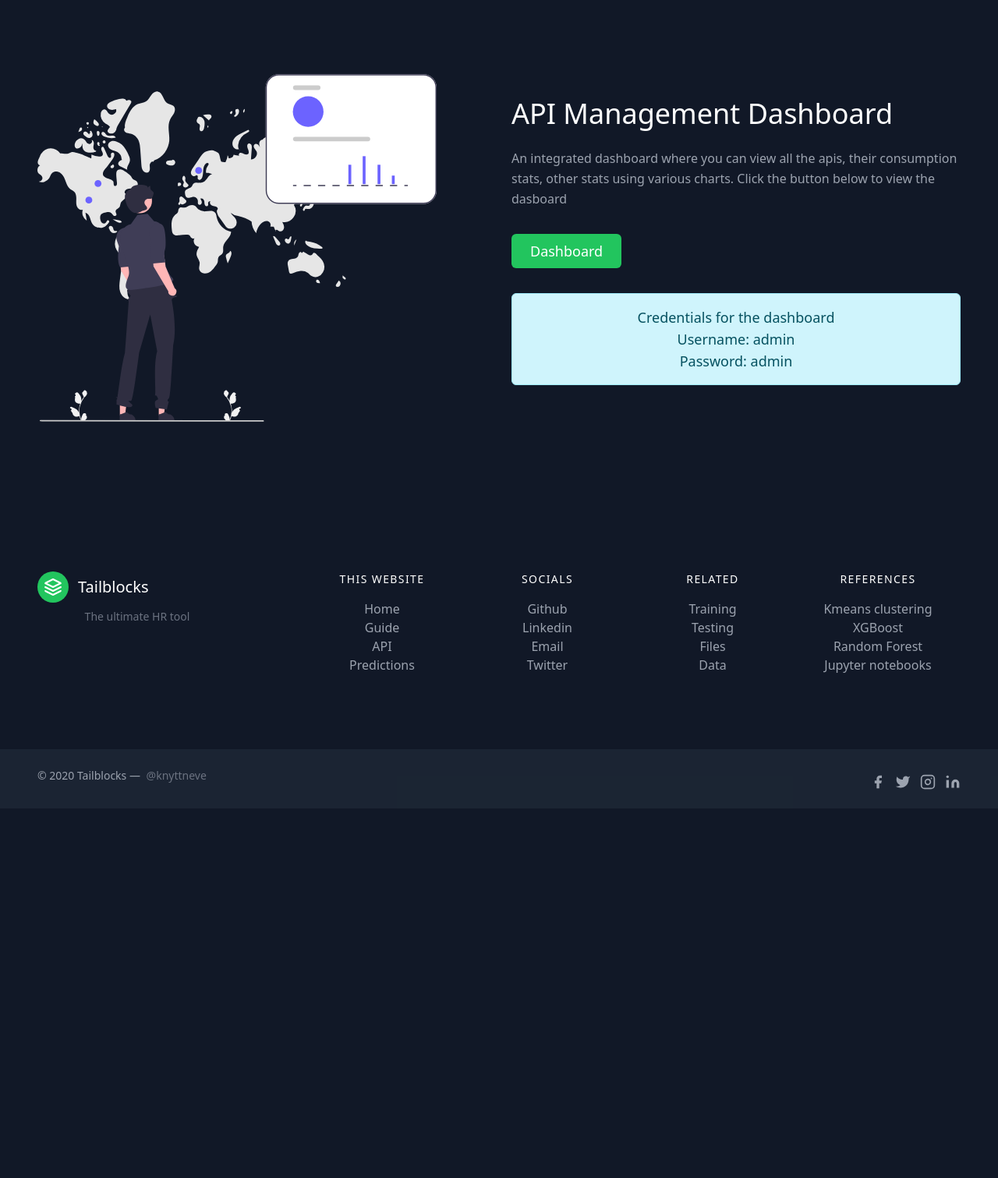
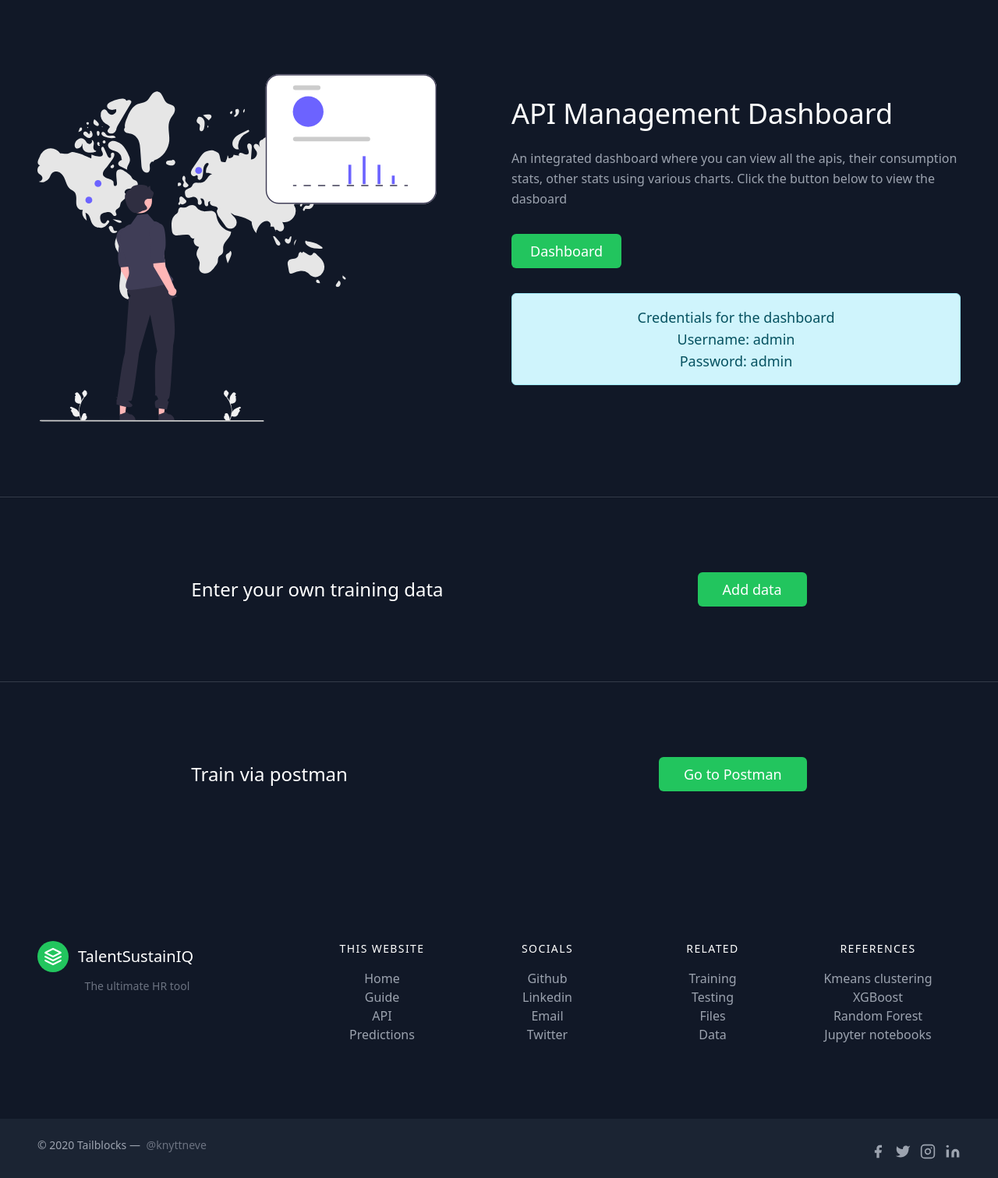
Before and after one commit to RushabhM03/TalentSustainIQ, a Flask app: page /api in a window 1280 px wide. Shown: the part 784-2295 px from the top of the page at 78% size. Before the commit the page ends 1821 px from the top, so only its background shows below. Run offline with Flask 3, Linux system fonts and the light colour scheme; some libraries are stand-ins or nearby versions.

Commit message:
fix bugs

```diff
--- a/templates/api.html
+++ b/templates/api.html
@@ -81,6 +81,32 @@
           </div>
       </div>
     </div>
+    <hr>
+  </section>
+
+  <section class="text-gray-400 bg-gray-900 body-font">
+    <div class="container px-5 py-24 mx-auto">
+      <div class="lg:w-2/3 flex flex-col sm:flex-row sm:items-center items-start mx-auto">
+        <h1 class="flex-grow sm:pr-16 text-2xl font-medium title-font text-white">Enter your own training data</h1>
+        <a href="/adddata">
+          <button class="flex-shrink-0 text-white bg-green-500 border-0 py-2 px-8 focus:outline-none hover:bg-green-600 rounded text-lg mt-10 sm:mt-0">Add data</button>
+        </a>
+      </div>
+    </div>
+    <hr>
+  </section>
+
+
+
+  <section class="text-gray-400 bg-gray-900 body-font">
+    <div class="container px-5 py-24 mx-auto">
+      <div class="lg:w-2/3 flex flex-col sm:flex-row sm:items-center items-start mx-auto">
+        <h1 class="flex-grow sm:pr-16 text-2xl font-medium title-font text-white">Train via postman</h1>
+        <a href="#">
+          <button class="flex-shrink-0 text-white bg-green-500 border-0 py-2 px-8 focus:outline-none hover:bg-green-600 rounded text-lg mt-10 sm:mt-0">Go to Postman</button>
+        </a>
+      </div>
+    </div>
   </section>
 
 {% include "components/end.html" %}
--- a/templates/components/end.html
+++ b/templates/components/end.html
@@ -5,7 +5,7 @@
         <svg xmlns="http://www.w3.org/2000/svg" fill="none" stroke="currentColor" stroke-linecap="round" stroke-linejoin="round" stroke-width="2" class="w-10 h-10 text-white p-2 bg-green-500 rounded-full" viewBox="0 0 24 24">
           <path d="M12 2L2 7l10 5 10-5-10-5zM2 17l10 5 10-5M2 12l10 5 10-5"></path>
         </svg>
-        <span class="ml-3 text-xl">Tailblocks</span>
+        <span class="ml-3 text-xl">TalentSustainIQ</span>
       </a>
       <p class="mt-2 text-sm text-gray-500">The ultimate HR tool</p>
     </div>
@@ -31,16 +31,16 @@
         <h2 class="title-font font-medium text-white tracking-widest text-sm mb-3">SOCIALS</h2>
         <nav class="list-none mb-10">
           <li>
-            <a class="text-gray-400 hover:text-white">Github</a>
+            <a class="text-gray-400 hover:text-white" href="https://github.com/RushabhM03/TalentSustainIQ">Github</a>
           </li>
           <li>
-            <a class="text-gray-400 hover:text-white">Linkedin</a>
+            <a class="text-gray-400 hover:text-white" href="https://www.linkedin.com/in/rushabh-maru-4a6b131b6/">Linkedin</a>
           </li>
           <li>
-            <a class="text-gray-400 hover:text-white">Email</a>
+            <a class="text-gray-400 hover:text-white" href="https://www.gmail.com">Email</a>
           </li>
           <li>
-            <a class="text-gray-400 hover:text-white">Twitter</a>
+            <a class="text-gray-400 hover:text-white" href="https://www.twitter.com">Twitter</a>
           </li>
         </nav>
       </div>
```
Also changed, not shown: flask_monitoringdashboard.db.
